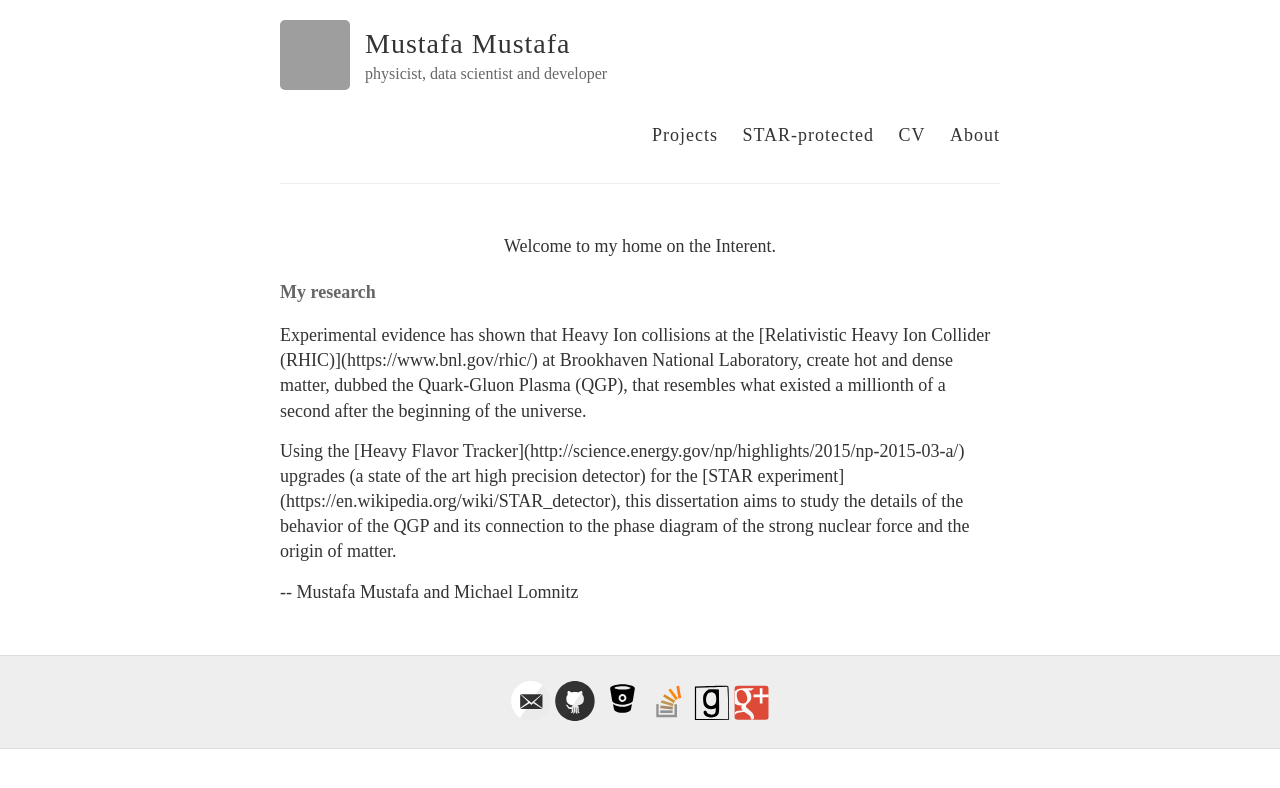
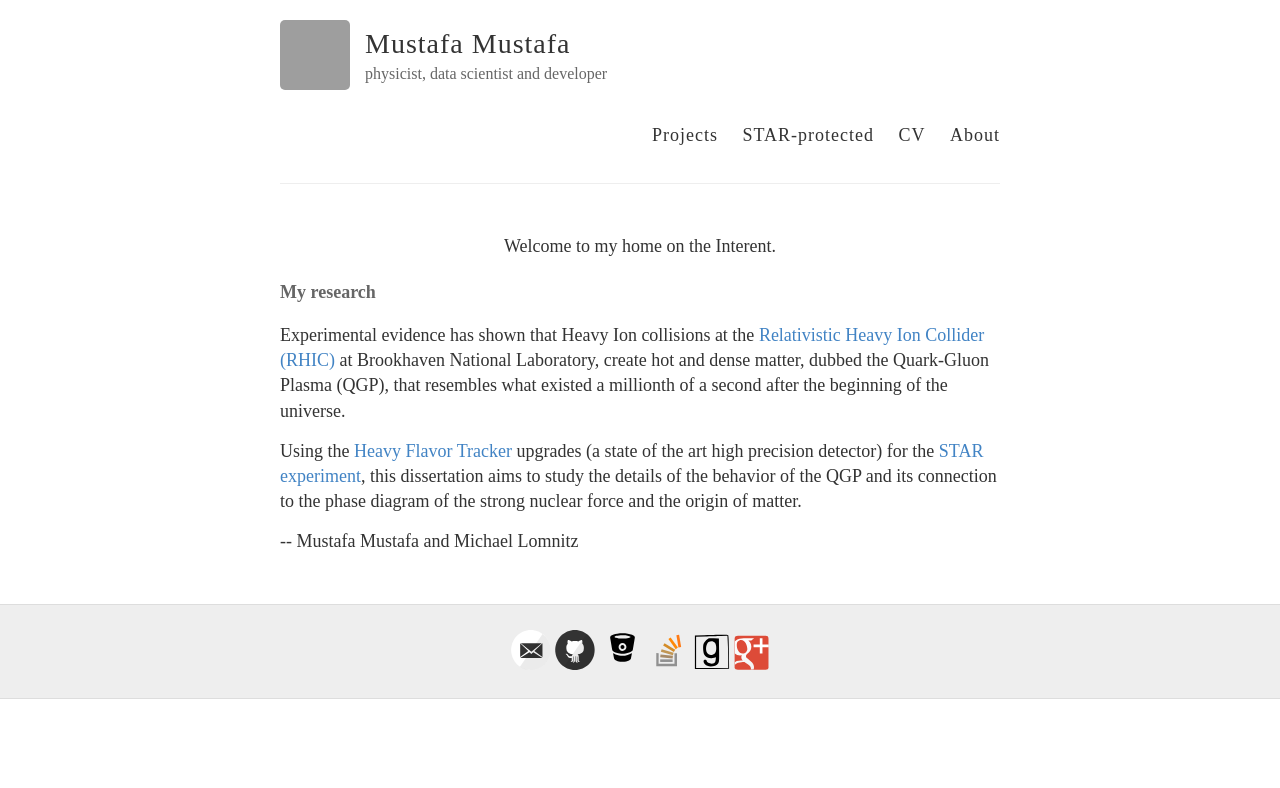
Before and after one commit to MustafaMustafa/MustafaMustafa.github.io, a Jekyll site: the page built from index.html, in a window 1280 px wide. Shown: the top 788 px of the page. Built offline with Jekyll 4.4.1, drawn with Linux system fonts in a browser that asks for light colours; grey boxes are pictures that could not be loaded.

Commit message:
fix html formatting

```diff
--- a/index.html
+++ b/index.html
@@ -1,23 +1,17 @@
 ---
 layout: default
 ---
+<p><center>Welcome to my home on the Interent.</center></p>
 
-<center>Welcome to my home on the Interent.</center>
+<h4>My research</h4>
 
+<p>Experimental evidence has shown that Heavy Ion collisions at the <a href="https://www.bnl.gov/rhic/">Relativistic Heavy Ion Collider (RHIC)</a> at Brookhaven National Laboratory,
+create hot and dense matter, dubbed the Quark-Gluon Plasma (QGP), that resembles what existed a millionth of a second after the beginning of the universe.  </p>
 
-<h4><left> My research </left></h4>
-<p>
-Experimental evidence has shown that Heavy Ion collisions at the [Relativistic Heavy Ion Collider (RHIC)](https://www.bnl.gov/rhic/) at Brookhaven National Laboratory,
-create hot and dense matter, dubbed the Quark-Gluon Plasma (QGP), that resembles what existed a millionth of a second after the beginning of the universe.
-</p>
+<p>Using the <a href="http://science.energy.gov/np/highlights/2015/np-2015-03-a/">Heavy Flavor Tracker</a> upgrades (a state of the art high precision detector) for the <a href="https://en.wikipedia.org/wiki/STAR_detector">STAR experiment</a>,
+this dissertation aims to study the details of the behavior of the QGP and its connection to the phase diagram of the strong nuclear force and the origin of matter.  </p>
 
-<p>
-Using the [Heavy Flavor Tracker](http://science.energy.gov/np/highlights/2015/np-2015-03-a/) upgrades (a state of the art high precision detector) for the [STAR experiment](https://en.wikipedia.org/wiki/STAR_detector),
-this dissertation aims to study the details of the behavior of the QGP and its connection to the phase diagram of the strong nuclear force and the origin of matter.
-</p>
-
-
-<right>-- Mustafa Mustafa and Michael Lomnitz</right>
+<p><right>-- Mustafa Mustafa and Michael Lomnitz</right></p>
 
 <!-- <div class="posts">
   {% for post in site.posts %}
```
